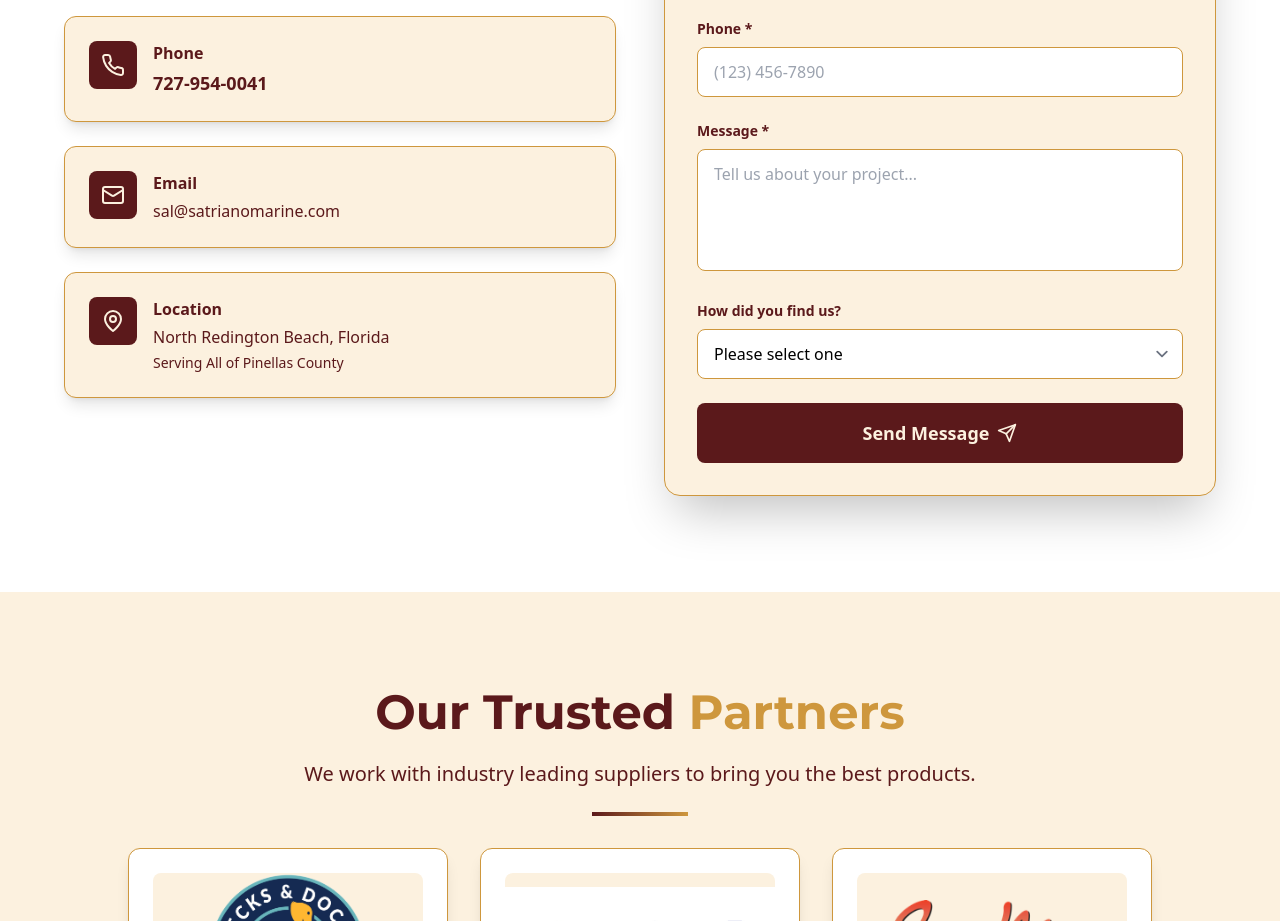
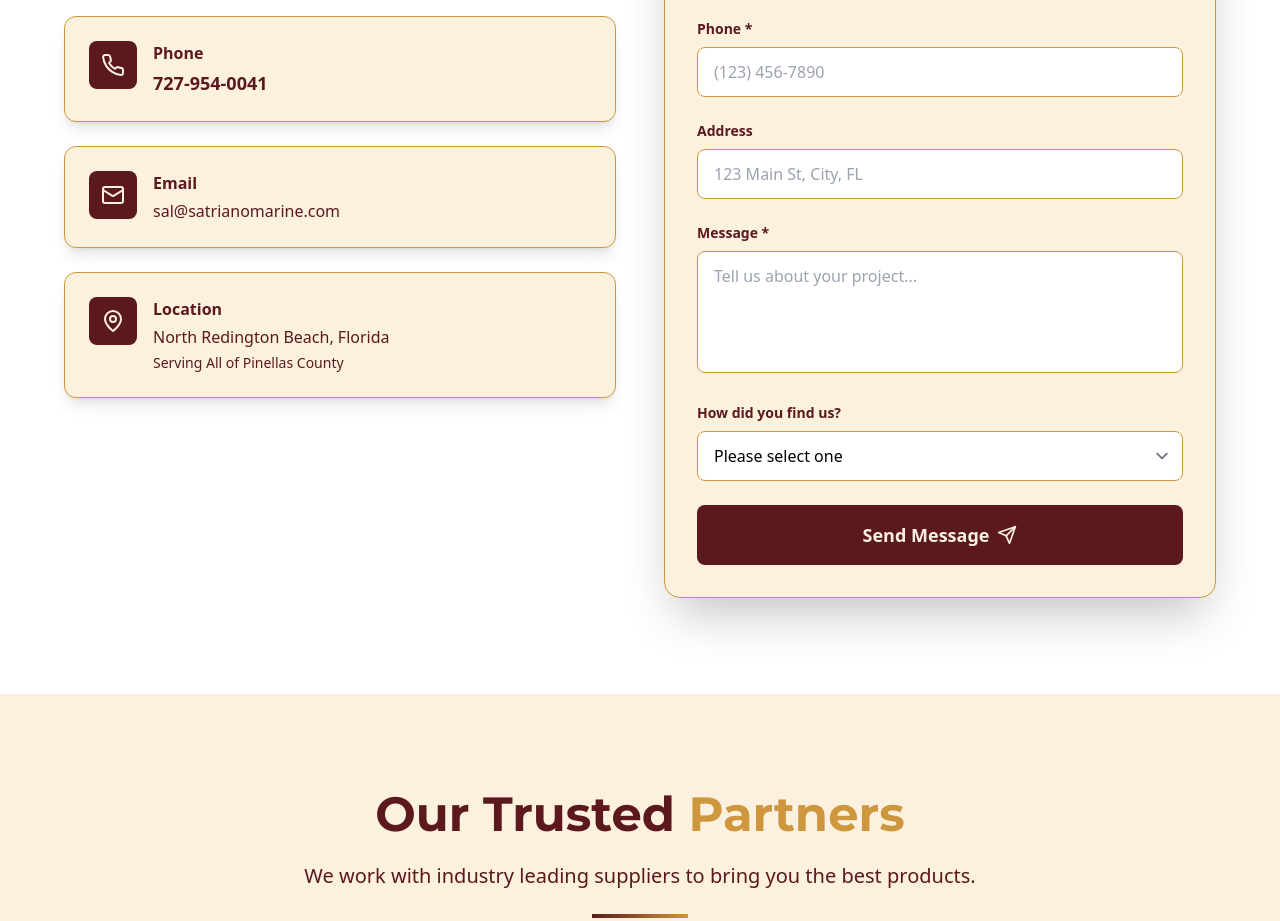
Before and after one commit to Millenium-AI/satriano, a React (Vite) app: page / in a window 1280 px wide. Shown: the part 3080-4001 px from the top of the page. Built offline with nearby package versions, Linux system fonts and the light colour scheme; a web font is replaced by a local one.

Commit message:
feat: add Address field to contact form

```diff
--- a/src/components/Contact.tsx
+++ b/src/components/Contact.tsx
@@ -12,6 +12,7 @@ export default function Contact() {
     name: '',
     email: '',
     phone: '',
+    address: '',
     message: '',
     source: '',
   });
@@ -37,6 +38,7 @@ export default function Contact() {
           name: '',
           email: '',
           phone: '',
+          address: '',
           message: '',
           source: '',
         });
@@ -224,6 +226,26 @@ export default function Contact() {
                   />
                 </div>
 
+                {/* Address */}
+                <div>
+                  <label
+                    htmlFor="address"
+                    className="block text-sm font-semibold text-burgundy mb-2"
+                  >
+                    Address
+                  </label>
+                  <input
+                    id="address"
+                    type="text"
+                    name="address"
+                    autoComplete="street-address"
+                    value={formData.address}
+                    onChange={handleChange}
+                    className="w-full px-4 py-3 rounded-lg border border-gold focus:border-burgundy focus:ring-2 focus:ring-gold/20 transition-all outline-none text-base"
+                    placeholder="123 Main St, City, FL"
+                  />
+                </div>
+
                 {/* Message */}
                 <div>
                   <label
```
